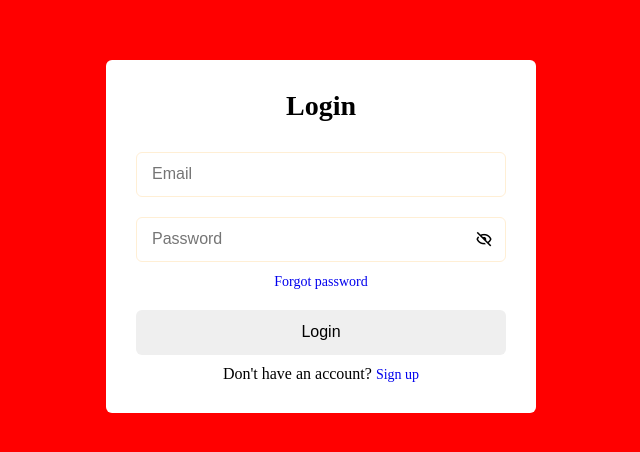
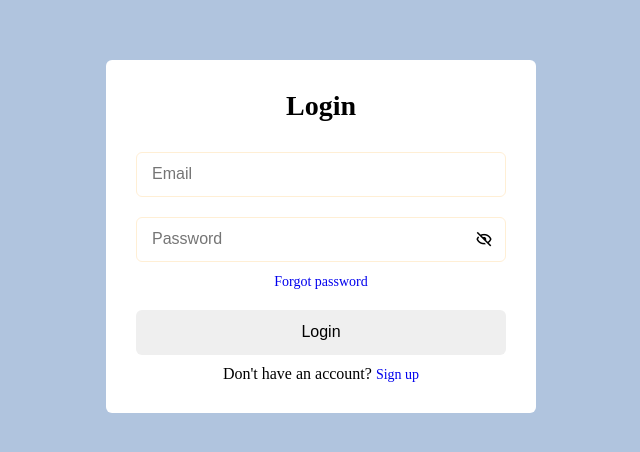
Before and after one commit to ken2615/MovieApp, a plain HTML site: page index.html in a window 1280 px wide. Shown: the part 164-616 px from the top of the page, without its empty margins (319-959 px from the left). Drawn offline with nearby package versions, Linux system fonts and the light colour scheme.

Commit message:
changed back color to lightsteelblue

```diff
--- a/style.css
+++ b/style.css
@@ -10,7 +10,7 @@
     display: flex;
     align-items: center;
     justify-content: center;
-    background-color: red;
+    background-color: lightsteelblue;
     column-gap: 30px;
 }
 
```
